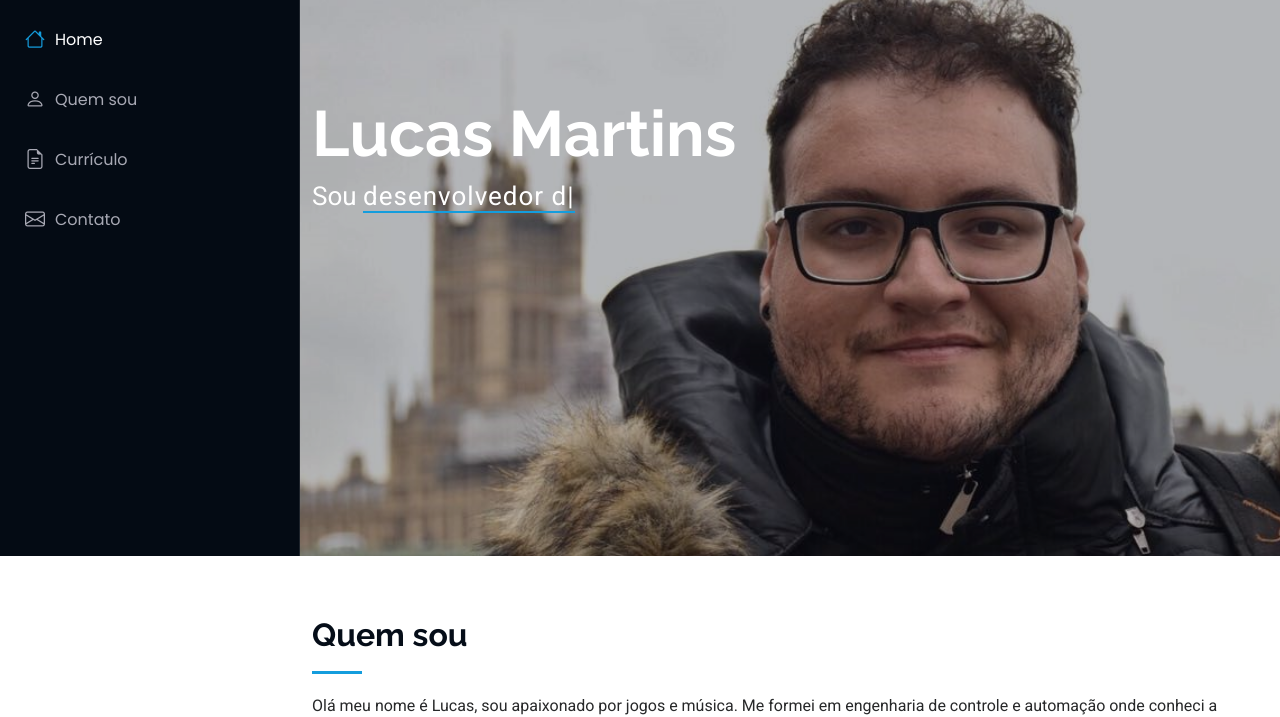
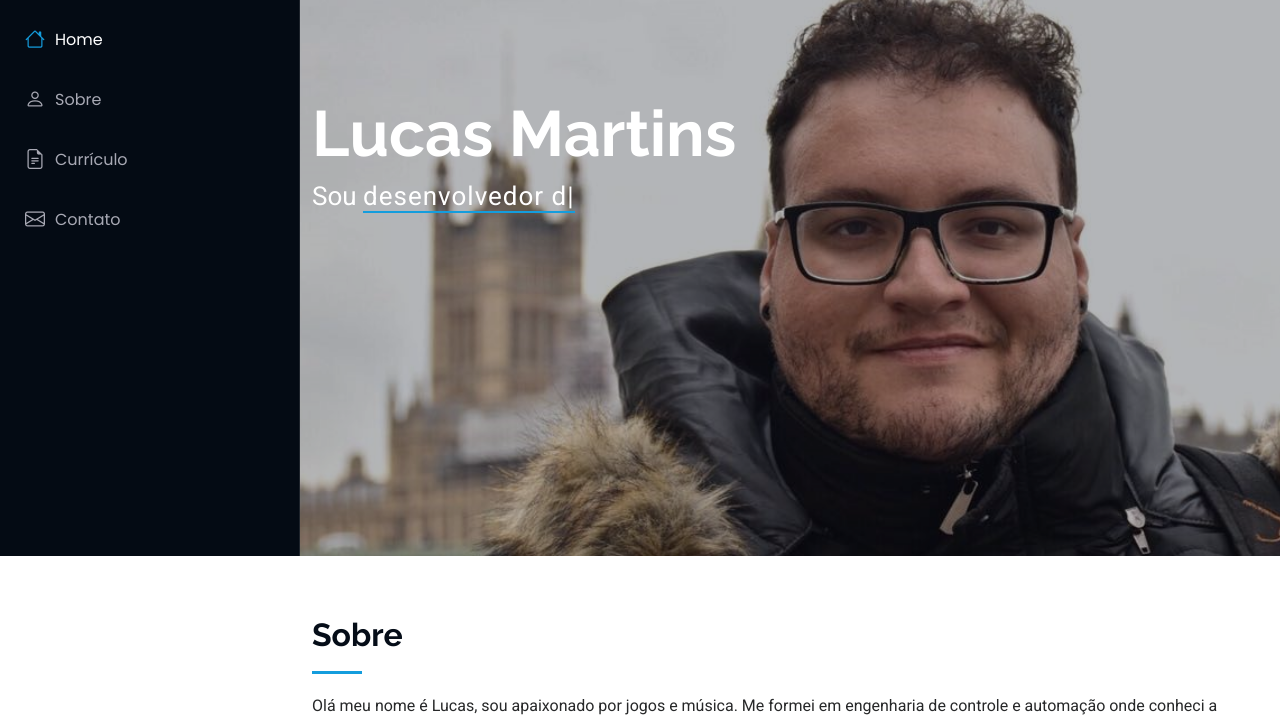
Before and after one commit to LucaOMart/Portifolio, a plain HTML site: page index.html in a window 1280 px wide. Shown: the part 244-961 px from the top of the page. Drawn offline with Linux system fonts and the light colour scheme.

Commit message:
modificado o nome da seção sobre

```diff
--- a/index.html
+++ b/index.html
@@ -62,7 +62,7 @@
     <nav id="navmenu" class="navmenu">
       <ul>
         <li><a href="#hero" class="active"><i class="bi bi-house navicon"></i>Home</a></li>
-        <li><a href="#about"><i class="bi bi-person navicon"></i> Quem sou</a></li>
+        <li><a href="#about"><i class="bi bi-person navicon"></i> Sobre</a></li>
         <li><a href="#resume"><i class="bi bi-file-earmark-text navicon"></i> Currículo</a></li>
         <!-- <li><a href="#portfolio"><i class="bi bi-images navicon"></i> Portfolio</a></li> -->
         <!-- <li><a href="#services"><i class="bi bi-hdd-stack navicon"></i> Services</a></li> -->
@@ -108,7 +108,7 @@
 
       <!-- Section Title -->
       <div class="container section-title" data-aos="fade-up">
-        <h2>Quem sou</h2>
+        <h2>Sobre</h2>
         <p>Olá meu nome é Lucas, sou apaixonado por jogos e música. Me formei em engenharia de controle e automação onde conheci a programação e decidi me aprofundar nela. Desenvolvi três jogos na engine Unity3D para Android. Após um tempo afastado estou voltando a me aventurar como desenvolvedor. Estou cursando uma nova faculdade, análise e desenvolvimento de sistemas na Descomplica, para me atualizar e ampliar meus conhecimentos.</p>
       </div><!-- End Section Title -->
 
```
